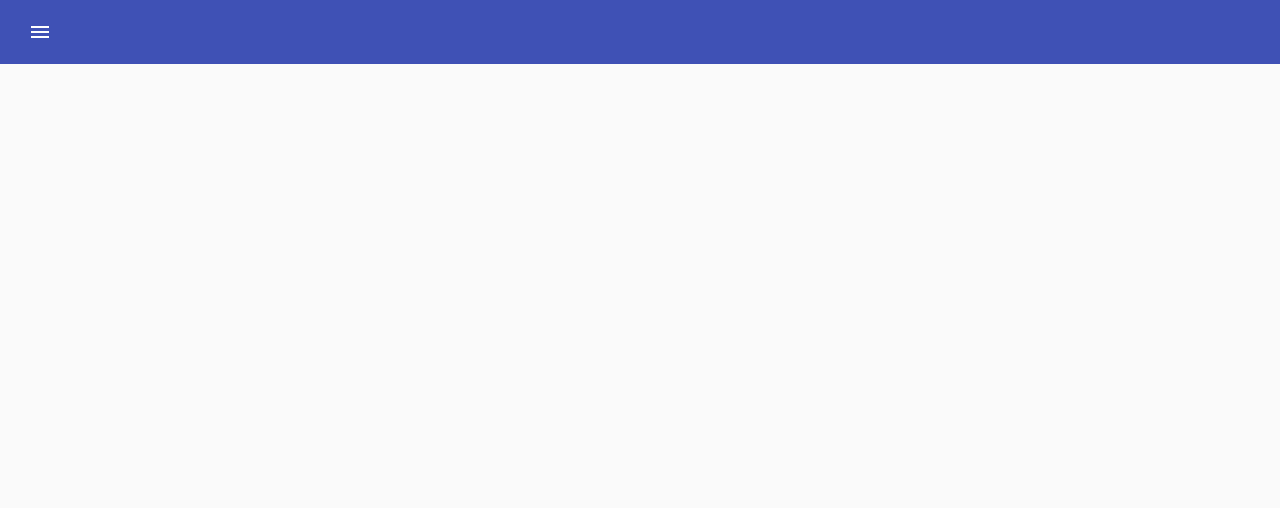
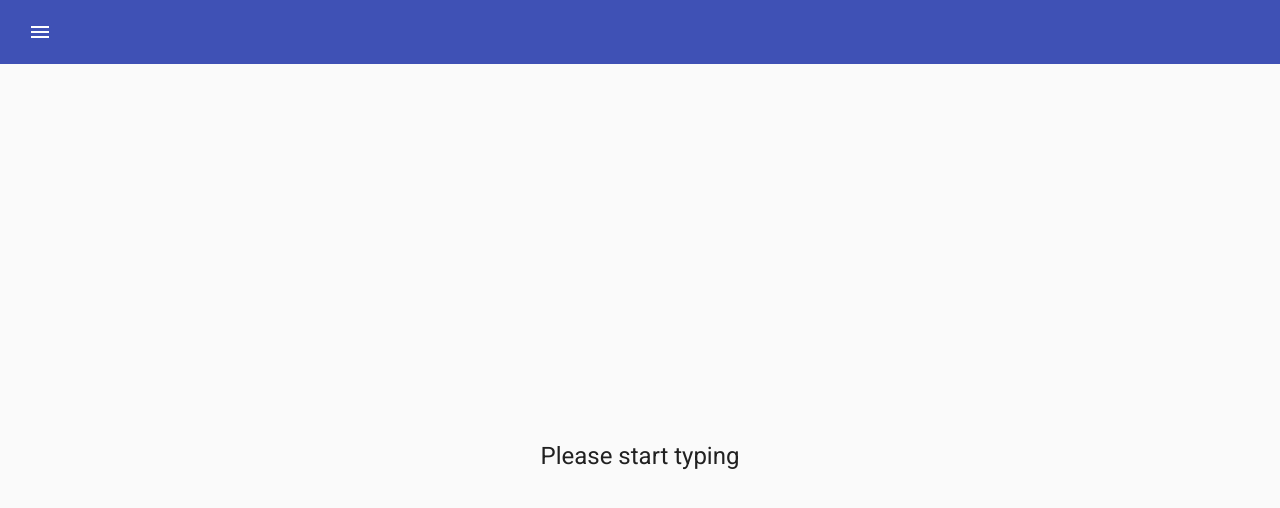
Before and after one commit to Mozart100/SailPoint, an Angular app in the folder SailPoint.Client/sailpoint/: page / in a window 1280 px wide. Shown: the top 508 px of the page. Built offline with nearby package versions, Linux system fonts and the light colour scheme.

Commit message:
auto-complete-textbox

```diff
--- a/SailPoint.Client/sailpoint/src/app/app.component.html
+++ b/SailPoint.Client/sailpoint/src/app/app.component.html
@@ -13,4 +13,7 @@
     <mat-icon>menu</mat-icon>
   </button>
 </mat-toolbar>
+
+<router-outlet></router-outlet>
+
 </mat-sidenav-container>
--- a/SailPoint.Client/sailpoint/src/app/app.module.ts
+++ b/SailPoint.Client/sailpoint/src/app/app.module.ts
@@ -4,13 +4,21 @@ import { BrowserModule } from '@angular/platform-browser';
 import { AppComponent } from './app.component';
 import { BrowserAnimationsModule } from '@angular/platform-browser/animations';
 import { MaterialModule } from './material/material.module';
+import { AutoCompleteTextboxComponent } from './auto-complete-textbox/auto-complete-textbox.component';
+import { RouterModule, Routes } from '@angular/router';
+
+const appRoutes : Routes =[{
+  path:'',component: AutoCompleteTextboxComponent
+}]
 
 @NgModule({
   declarations: [
-    AppComponent
+    AppComponent,
+    AutoCompleteTextboxComponent
   ],
   imports: [
     BrowserModule,
+    RouterModule.forRoot(appRoutes),
     BrowserAnimationsModule,
     MaterialModule
   ],
--- /dev/null
+++ b/SailPoint.Client/sailpoint/src/app/auto-complete-textbox/auto-complete-textbox.component.html
@@ -0,0 +1,5 @@
+<div class="container">
+  <!-- <button mat-raised-button color="primary">xxxxxx</button>
+  <button mat-raised-button color="accent">xxxxxx</button> -->
+  <h1>Please start typing</h1>
+</div>
--- /dev/null
+++ b/SailPoint.Client/sailpoint/src/app/auto-complete-textbox/auto-complete-textbox.component.scss
@@ -0,0 +1,7 @@
+.container{
+    // height: 100px;
+    min-height: 100vh;
+    // background: lightcoral;
+    display:grid;
+    place-items: center;
+}
```
Also changed, not shown: SailPoint.Client/sailpoint/src/app/auto-complete-textbox/auto-complete-textbox.component.ts (added, +10 -0 lines).
